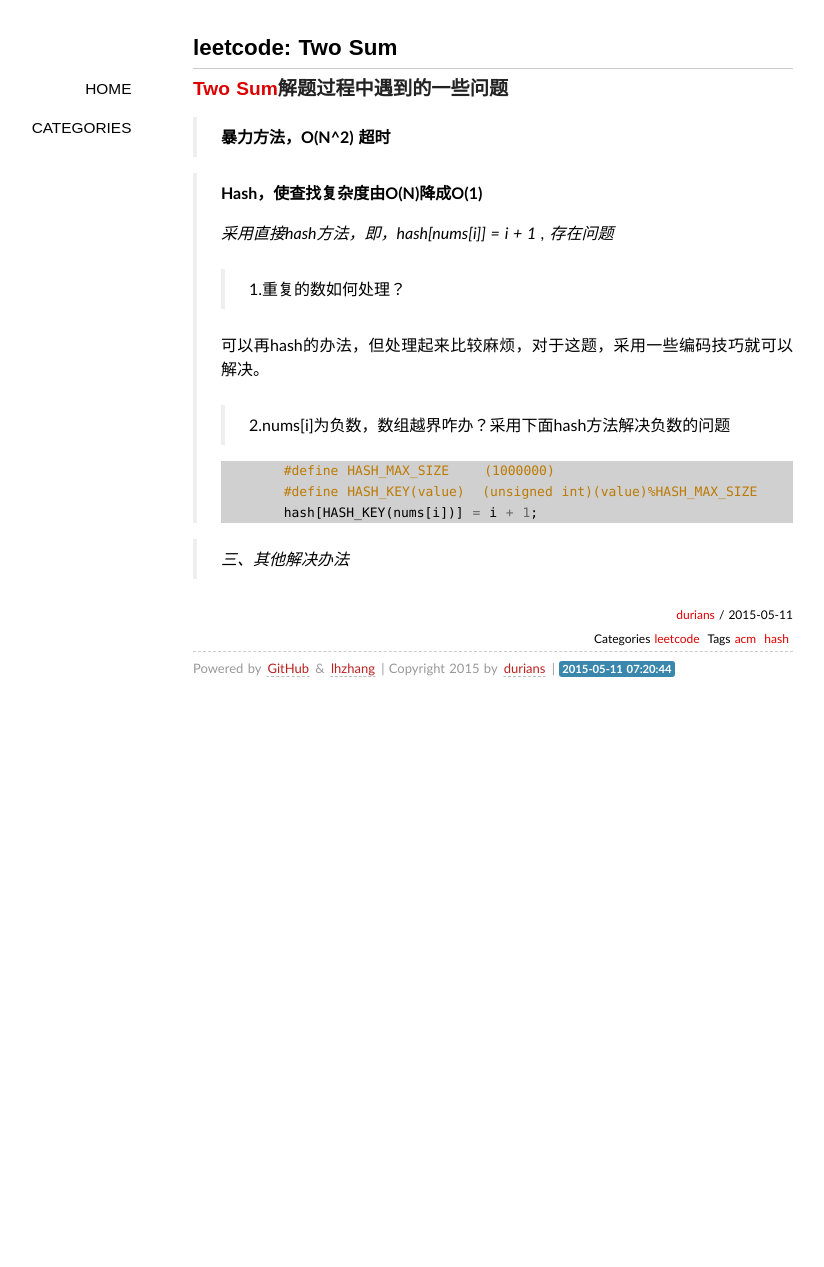
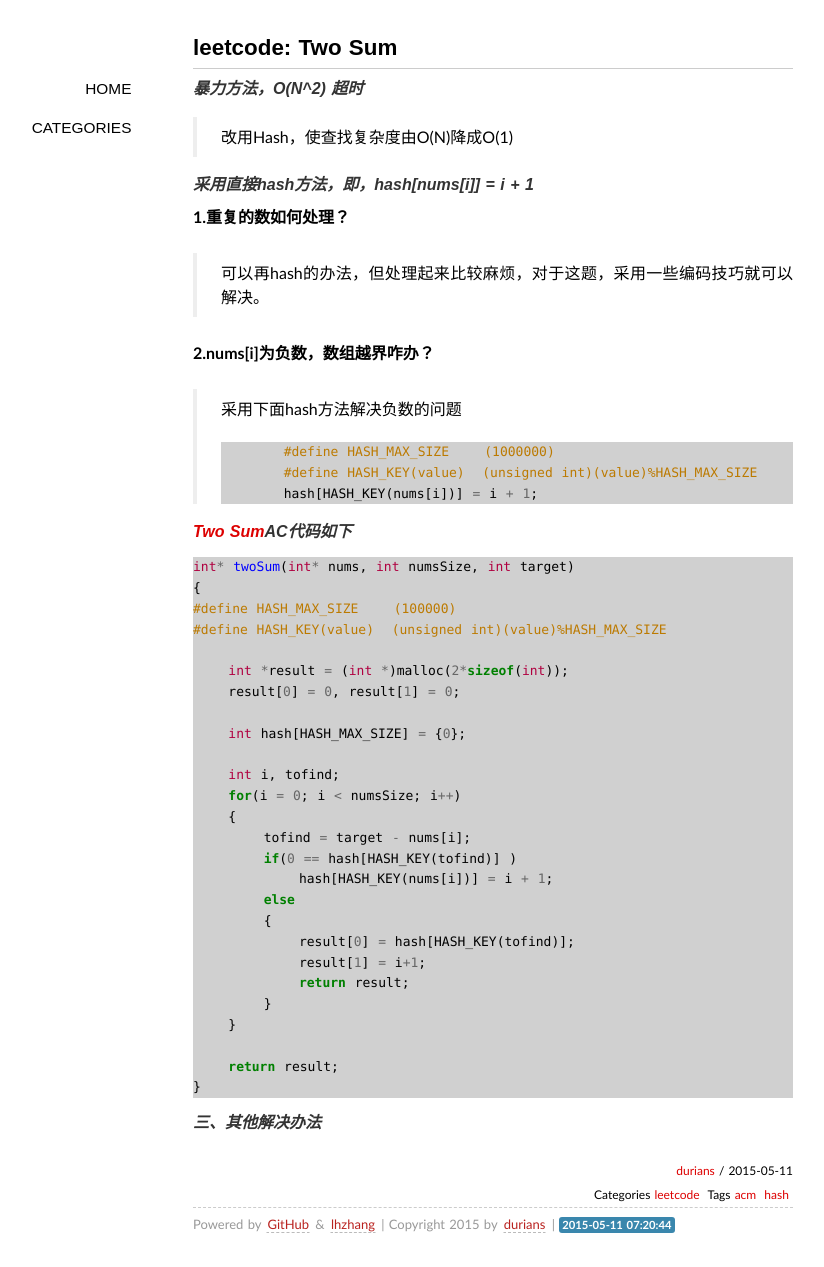
Before and after one commit to durians/durians.github.com, a Jekyll site: the page built from _posts/2015-05-11-leetcode.markdown, in a window 1280 px wide. Shown: the whole page, without its empty margins (147-971 px from the left). Built offline with Jekyll 4.4.1, drawn with Linux system fonts in a browser that asks for light colours; some web fonts are replaced; Markdown is read by kramdown in place of the engine named in the settings; comment, search, counter and statistics services are not loaded; before the commit the page ends 900 px from its top, so only the background shows below that.

Commit message:
modified

````diff
--- a/_posts/2015-05-11-leetcode.markdown
+++ b/_posts/2015-05-11-leetcode.markdown
@@ -11,21 +11,18 @@ tags:
 
 ---
 
-###[Two Sum][0]解题过程中遇到的一些问题
 
-[0]:https://leetcode.com/problems/two-sum/
+####*暴力方法，O(N^2) 超时*
+>改用Hash，使查找复杂度由O(N)降成O(1)
 
->**暴力方法，O(N^2) 超时**
 
->**Hash，使查找复杂度由O(N)降成O(1)**
->
->*采用直接hash方法，即，hash[nums[i]] = i + 1 , 存在问题*
->
->>1.重复的数如何处理？
->
+
+####*采用直接hash方法，即，hash[nums[i]] = i + 1*
+**1.重复的数如何处理？**
 >可以再hash的办法，但处理起来比较麻烦，对于这题，采用一些编码技巧就可以解决。
->
->>2.nums[i]为负数，数组越界咋办？采用下面hash方法解决负数的问题
+
+**2.nums[i]为负数，数组越界咋办？**
+>采用下面hash方法解决负数的问题
 >
 ```c
 	#define HASH_MAX_SIZE    (1000000)
@@ -33,5 +30,41 @@ tags:
 	hash[HASH_KEY(nums[i])] = i + 1;
 ```
 
->*三、其他解决办法*
+####*[Two Sum][0]AC代码如下*
+
+```c
+int* twoSum(int* nums, int numsSize, int target)
+{
+#define HASH_MAX_SIZE    (100000)
+#define HASH_KEY(value)  (unsigned int)(value)%HASH_MAX_SIZE
+
+    int *result = (int *)malloc(2*sizeof(int));
+    result[0] = 0, result[1] = 0;
+
+    int hash[HASH_MAX_SIZE] = {0};
+
+    int i, tofind;
+    for(i = 0; i < numsSize; i++)
+    {
+        tofind = target - nums[i];
+        if(0 == hash[HASH_KEY(tofind)] )
+            hash[HASH_KEY(nums[i])] = i + 1;
+        else
+        {
+            result[0] = hash[HASH_KEY(tofind)];
+            result[1] = i+1;
+            return result;
+        }
+    }
+
+    return result;
+}
+```
+
+####*三、其他解决办法*
 >
+>
+
+
+
+[0]:https://leetcode.com/problems/two-sum/
````
